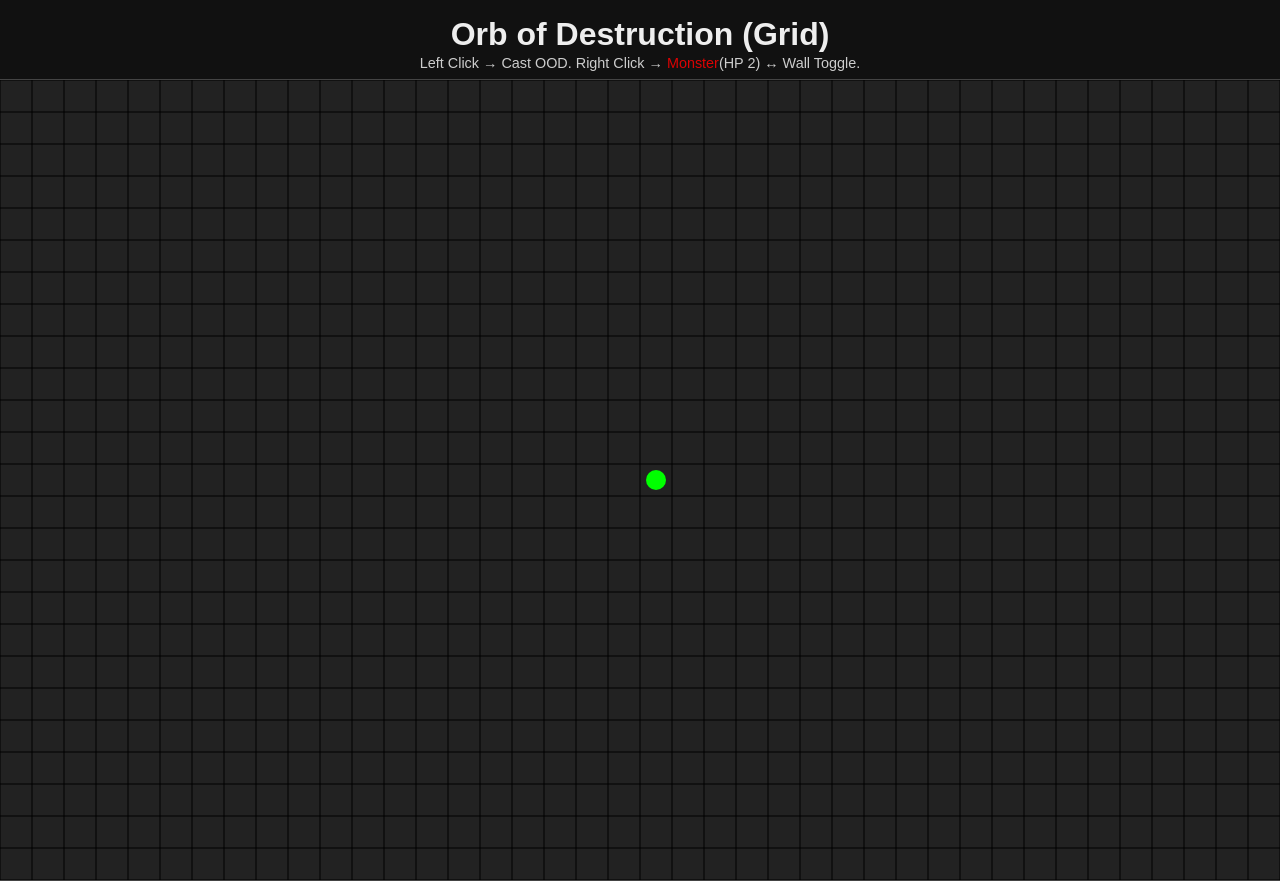
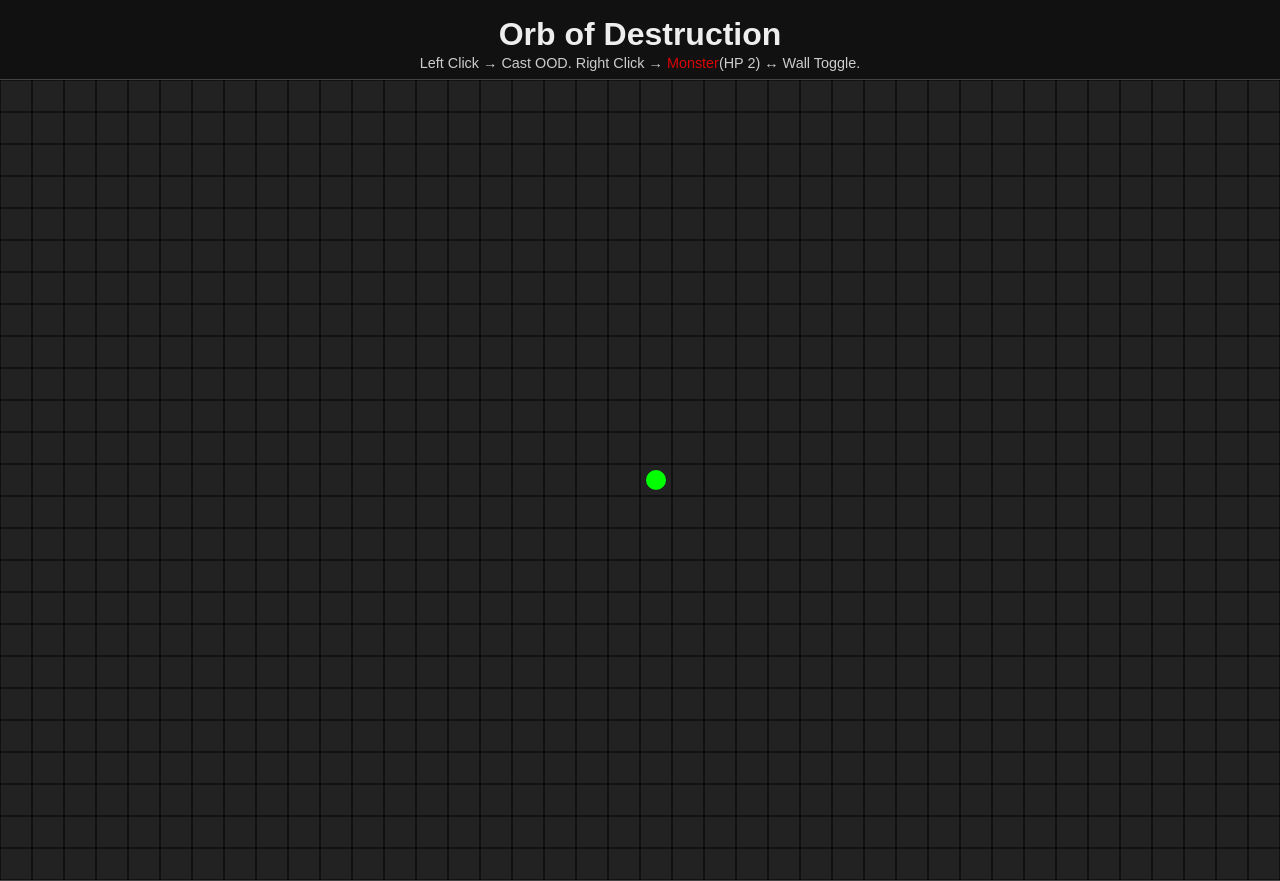
Before and after one commit to refracta/nemelx-altar-3d, a plain HTML site: page ood.html in a window 1280 px wide. Shown: the top 881 px of the page. Drawn offline with Linux system fonts and the light colour scheme.

Commit message:
Update ood.html

```diff
--- a/ood.html
+++ b/ood.html
@@ -2,7 +2,7 @@
 <html lang="ko">
 <head>
 <meta charset="UTF-8">
-<title>Orb of Destruction – Grid Demo (iood_act v14.1)</title>
+<title>Orb of Destruction</title>
 <style>
  :root{ --bg:#111; --fg:#eee; --grid:#333; --wall:#555; }
  html,body{height:100%;margin:0}
@@ -13,7 +13,7 @@
 </style>
 </head>
 <body>
-<h1>Orb of Destruction (Grid)</h1>
+<h1>Orb of Destruction</h1>
 <div id="instructions">
  Left Click → Cast OOD. Right Click → <span style="color:#ff0000">Monster</span>(HP 2) ↔ Wall Toggle.
 </div>
```
